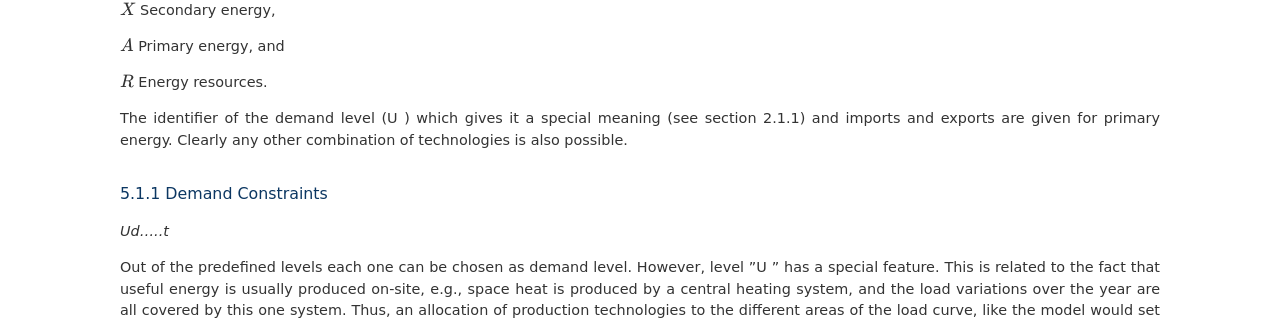
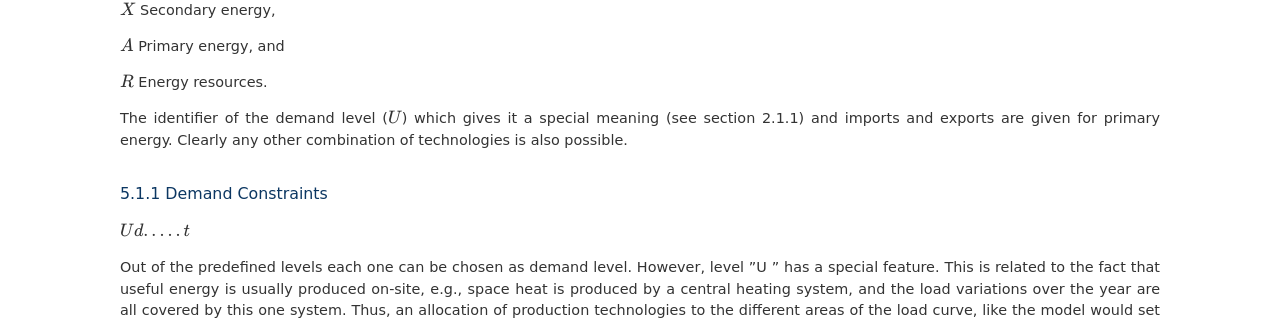
Before and after one commit to yiyi1991/message-ix-models, a Sphinx documentation site: the page built from doc/global/source/message_globiom/annex/message/energy_flows.rst, in a window 1280 px wide and 900 px high, scrolled down 361 px. Shown: the part 154-478 px from the top of the window. Built offline with Sphinx 7.4.7, drawn with Linux system fonts in a browser that asks for light colours; pages that are not in the unit, such as notebooks, are missing from menus; part of the change alters nothing that is shown.

```diff
--- a/doc/global/source/message_globiom/annex/message/energy_flows.rst
+++ b/doc/global/source/message_globiom/annex/message/energy_flows.rst
@@ -23,12 +23,12 @@ The following description of the energy flow constraints in MESSAGE is given for
 
 :math:`R`  Energy resources.
 
-The identifier of the demand level (U ) which gives it a special meaning (see section 2.1.1) and imports and exports are given for primary energy. Clearly any other combination of technologies is also possible.
+The identifier of the demand level (:math:`U`) which gives it a special meaning (see section 2.1.1) and imports and exports are given for primary energy. Clearly any other combination of technologies is also possible.
 
 5.1.1 	Demand Constraints
 ~~~~~~~~~~~~~~~~~~~~~~~~~~
 
-*Ud.....t*
+:math:`Ud.....t`
 
 Out of the predefined  levels each one can be chosen as demand  level. However, level ”U ” has a special feature. This is related to the fact that useful energy is usually produced on-site, e.g., space heat is produced by a central heating system, and the load variations over the year are all covered by this one system. Thus, an allocation of production technologies to the different areas of the load curve, like the model would set it up according to the relation between investment and operating costs would ignore the fact that these systems are not located in the same place and are not connected to each other. MESSAGE represents the
 end-use technologies by one variable per period that produces the required useful energy in the load pattern needed and requires the inputs in the same pattern. For special technologies like, e.g., night storage heating systems, this pattern can be changed to represent the internal storage capability of the system.
```
